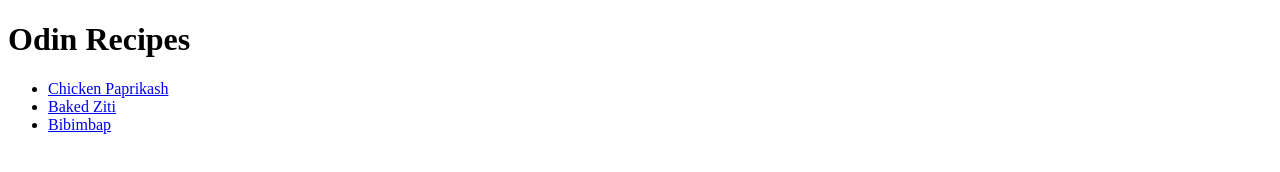
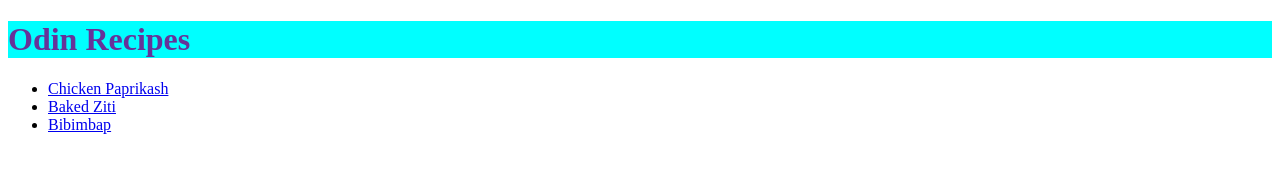
Before and after one commit to bobo0409/odin-recipes, a plain HTML site: page index.html in a window 1280 px wide. Drawn offline with Linux system fonts and the light colour scheme.

Commit message:
Added styles.css

```diff
--- a/index.html
+++ b/index.html
@@ -3,6 +3,7 @@
   <head>
     <meta charset="UTF-8" />
     <title>Odin Recipes</title>
+    <link rel="stylesheet" href="styles.css" />
   </head>
   <body>
     <h1>Odin Recipes</h1>
--- /dev/null
+++ b/styles.css
@@ -0,0 +1,4 @@
+h1 {
+  color: rebeccapurple;
+  background-color: aqua;
+}
```
